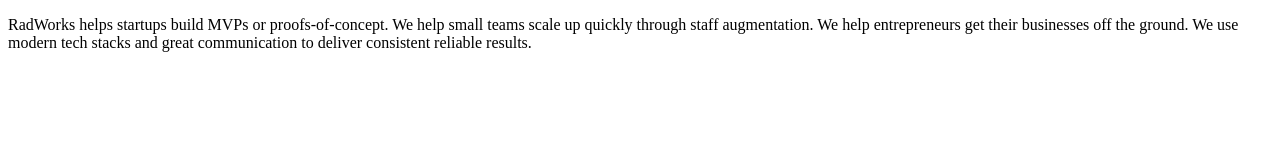
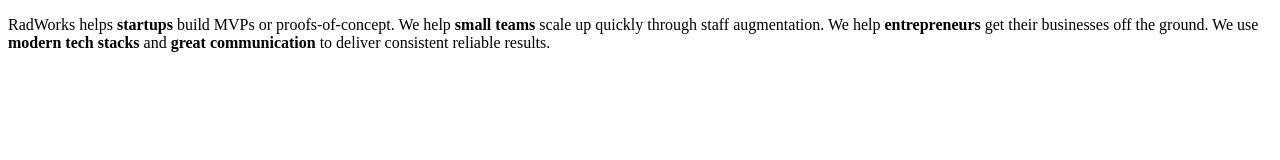
Before and after one commit to raddevon/radworks-site, a Gatsby site: page / in a window 1280 px wide. Built offline with nearby package versions, Linux system fonts and the light colour scheme; Gatsby itself is replaced by a stand-in of ours.

Commit message:
Adds emphasis

```diff
--- a/content/intro.md
+++ b/content/intro.md
@@ -1 +1 @@
-RadWorks helps startups build MVPs or proofs-of-concept. We help small teams scale up quickly through staff augmentation. We help entrepreneurs get their businesses off the ground. We use modern tech stacks and great communication to deliver consistent reliable results.
+RadWorks helps **startups** build MVPs or proofs-of-concept. We help **small teams** scale up quickly through staff augmentation. We help **entrepreneurs** get their businesses off the ground. We use **modern tech stacks** and **great communication** to deliver consistent reliable results.
```
